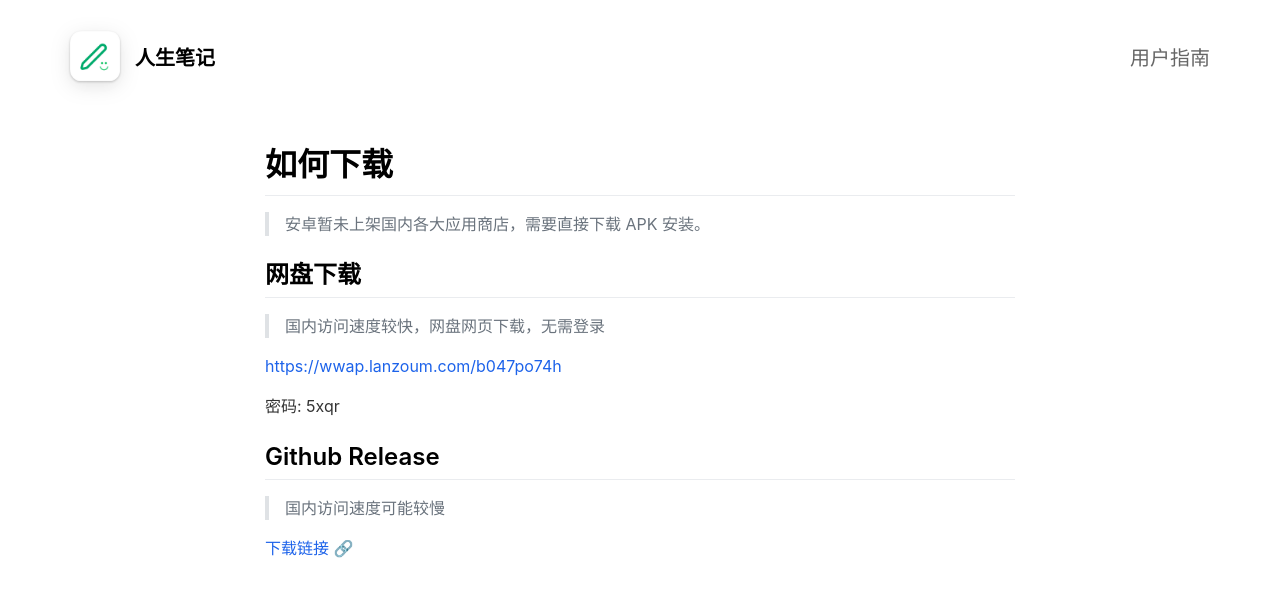
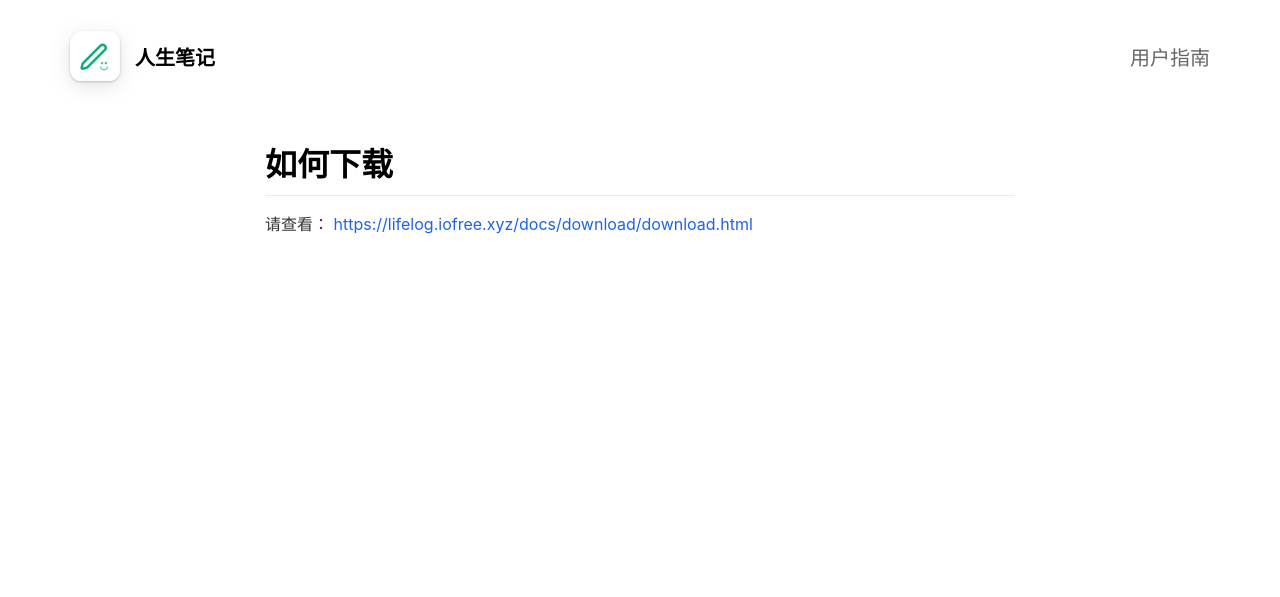
Before and after one commit to iofree/lifelog-site, a Jekyll site: the page built from _pages/android.md, in a window 1280 px wide. Shown: the top 597 px of the page. Built offline with Jekyll 4.4.1, drawn with Linux system fonts in a browser that asks for light colours; nearby versions of some CDN libraries.

Commit message:
update download.md

```diff
--- a/_config.yml
+++ b/_config.yml
@@ -6,7 +6,7 @@ ios_app_id                                : 1625209452
 ios_app_country                           : cn                                        # Required outside USA. Enter 2 letter country code as in https://en.wikipedia.org/wiki/ISO_3166-1_alpha-2
 
 appstore_link                             : https://apps.apple.com/cn/app/id1625209452?platform=iphone                   # Automatically populates if not set and if iOS app ID is set. Otherwise enter manually.
-playstore_link                            : android/                                 # Enter Google Play Store URL.
+playstore_link                            : https://lifelog.iofree.xyz/docs/download/download.html                                 # Enter Google Play Store URL.
 presskit_download_link                    :                                     # Enter a link to downloadable file or (e.g. public Dropbox link to a .zip file).
 # Or upload your press kit file to assets and set path accordingly (e.g. "assets/your_press_kit.zip").
 
--- a/_pages/android.md
+++ b/_pages/android.md
@@ -5,16 +5,5 @@ include_in_header: false
 ---
 
 # 如何下载
-> 安卓暂未上架国内各大应用商店，需要直接下载 APK 安装。
 
-## 网盘下载
-> 国内访问速度较快，网盘网页下载，无需登录
-
-[https://wwap.lanzoum.com/b047po74h](https://wwap.lanzoum.com/b047po74h)
-
-密码: 5xqr
-
-## Github Release
-> 国内访问速度可能较慢
-
-[下载链接 🔗](https://github.com/iofree/lifelog/releases/latest/download/lifelog.apk)
+请查看： [https://lifelog.iofree.xyz/docs/download/download.html](https://lifelog.iofree.xyz/docs/download/download.html)
```
Also changed, not shown: doc/download/download.md (+4 -2 lines).
